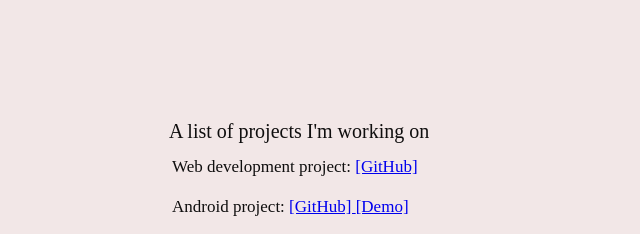
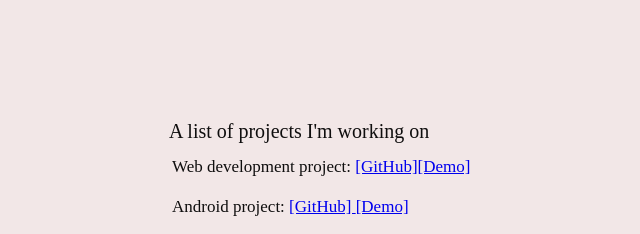
Before and after one commit to oobuw041/personalwebsite, a plain HTML site: page project.html in a window 1280 px wide. Shown: the top 234 px of the page, 106-746 px from the left. Drawn offline with Linux system fonts and the light colour scheme.

Commit message:
demo added

```diff
--- a/project.html
+++ b/project.html
@@ -9,7 +9,7 @@
 <body>
   <p id="p1"> A list of projects I'm working on</p>
     <ul id="projects">
-        <li>Web development project: <a href="https://github.com/SEGWebProjectFall2023/SEGWebProjectFall2023.github.io">[GitHub]</a></li><br>
+        <li>Web development project: <a href="https://github.com/SEGWebProjectFall2023/SEGWebProjectFall2023.github.io">[GitHub]</a><a href="https://segwebprojectfall2023.github.io">[Demo]</a></li><br>
         <li>Android project: <a href="https://github.com/uOttawaSEG/project-project-group-18">[GitHub] </a> <a href="SEG2105_demo.mov">[Demo]</a> </a></li><br>
         <li>Communication device project:<a href="https://youtu.be/wifehKcdWeo">[Demo]</a></li><br>
         <li>Lunguistion project:<a href="https://github.com/oobuw041/uOttaHack7">[GitHub]</a> </li><br>
```
